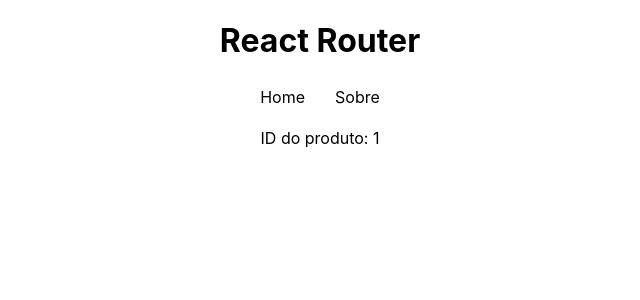
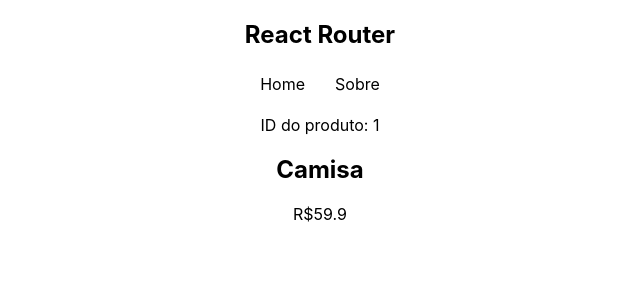
Before and after one commit to sucodelarangela/miniblog, a React (Create React App) app in the folder 8_REACT_ROUTER/reactrouter/: page /products/1 in a window 1280 px wide. Shown: the top 300 px of the page, without its empty margins (320-960 px from the left). Built offline with nearby package versions, Linux system fonts and the light colour scheme; data requests are answered from the project's data file.

Commit message:
load dynamic values according to params and fix linter warnings

```diff
--- a/8_REACT_ROUTER/reactrouter/src/App.js
+++ b/8_REACT_ROUTER/reactrouter/src/App.js
@@ -14,7 +14,7 @@
 
 function App() {
   return (
-    <div className="App">
+    <section className="App">
       <h1>React Router</h1>
       <Router>
         {/* The Navbar contains react-router-dom elements, so it's mandatory it's used inside the Router tag */}
@@ -26,7 +26,7 @@
           <Route path='/products/:id' element={<Product />} />
         </Routes>
       </Router>
-    </div>
+    </section>
   );
 }
 
--- a/8_REACT_ROUTER/reactrouter/src/pages/Home.js
+++ b/8_REACT_ROUTER/reactrouter/src/pages/Home.js
@@ -14,6 +14,7 @@
         <section>
             <h1>Produtos</h1>
             {error && <p>{error}</p>}
+            {loading && <p>Carregando...</p>}
             <ul className="products">
                 {items && items.map((item) => (
                     <li key={item.id}>
--- a/8_REACT_ROUTER/reactrouter/src/pages/Product.js
+++ b/8_REACT_ROUTER/reactrouter/src/pages/Product.js
@@ -1,12 +1,27 @@
-// dependencies
+// dependencies and hooks
 import { useParams } from "react-router-dom";
+import { useFetch } from "../hooks/useFetch";
 
 const Product = () => {
-    const { id } = useParams(); // get the dynamic value from the route/url
+    const { id } = useParams(); // useParams gets the dynamic value from the route/url
+
+    // loading individual data for the products
+    const url = `http://localhost:8000/products/${id}`;
+    const { data: product, loading, error } = useFetch(url);
+
+    console.log(product);
 
     return (
         <>
             <p>ID do produto: {id}</p>
+            {error && <p>Ocorreu um erro...</p>}
+            {loading && <p>Carregando...</p>}
+            {product && (
+                <div>
+                    <h1>{product.name}</h1>
+                    <p>R${product.price}</p>
+                </div>
+            )}
         </>
     );
 };
```
